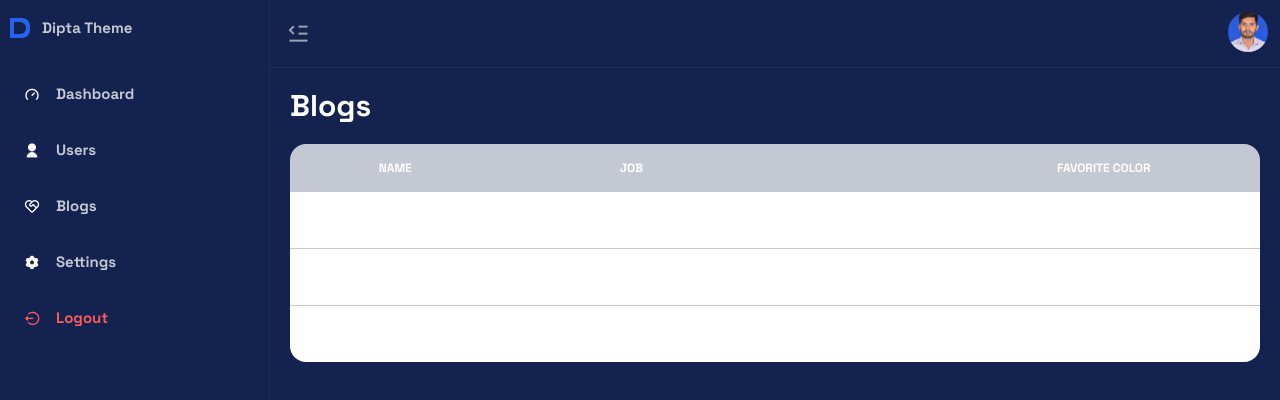
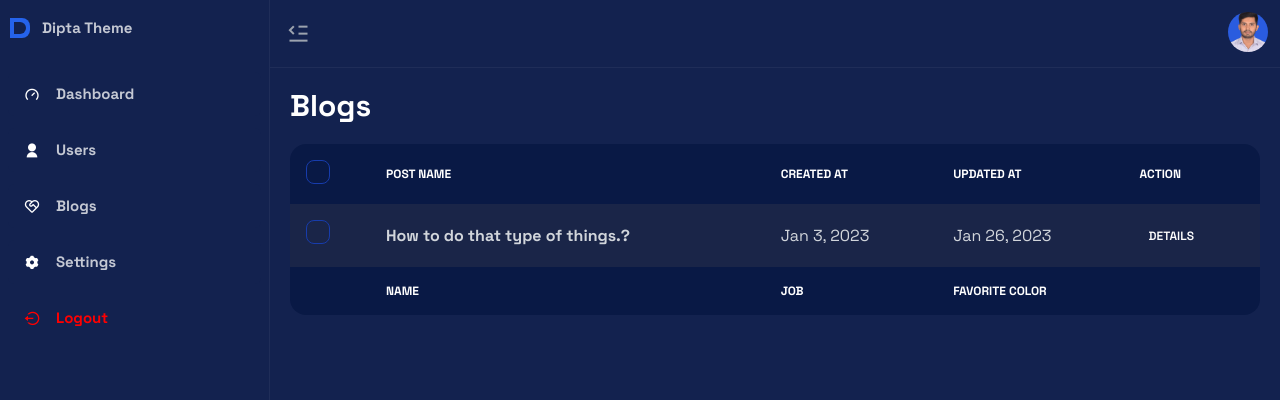
Before and after one commit to diptasahacse/ready-to-use-react-template-and-cms-with-tailwindcss-daisy-ui, a React (Vite) app: page /dashboard/blogs in a window 1280 px wide. Shown: the top 400 px of the page. Built offline with nearby package versions, Linux system fonts and the light colour scheme.

Commit message:
working on blog page

```diff
--- a/src/App.css
+++ b/src/App.css
@@ -56,7 +56,17 @@ Dashboard
   border-bottom-right-radius: 10px;
   background-color: #13224f;
 }
+#main-database-layout .table :where(thead, tfoot) :where(th, td){
+  background-color: #091945;
 
+}
+#main-database-layout .table :where(tbody th, tbody td){
+  background-color: #1b2648e7;
+}
+#main-database-layout .checkbox{
+  border-color: #173cac;
+
+}
 /*
 Front Part
 
--- a/src/components/Dashboard/Components/PageTitle.jsx
+++ b/src/components/Dashboard/Components/PageTitle.jsx
@@ -2,7 +2,7 @@ import React from 'react'
 
 const PageTitle = ({title}) => {
   return (
-    <div className='mb-5'>
+    <div className='mb-5 sticky top-0'>
         <h3 className=' text-3xl font-bold'>{title}</h3>
     </div>
   )
--- a/src/components/Dashboard/Layouts/Navbar.jsx
+++ b/src/components/Dashboard/Layouts/Navbar.jsx
@@ -10,7 +10,7 @@ const Navbar = () => {
     dashboard: { sideBarOpen },
   } = state;
   return (
-    <div className="navbar sticky border-b border-[#f1f5f90d] top-0 bg-neutral">
+    <div className="navbar sticky border-b border-[#f1f5f90d] z-50 top-0 bg-neutral">
       <div className="flex-1">
         <span
           className=" text-2xl cursor-pointer"
--- a/src/components/Dashboard/Pages/blogs.jsx
+++ b/src/components/Dashboard/Pages/blogs.jsx
@@ -8,40 +8,57 @@ const Blogs = () => {
         <PageTitle title="Blogs" />
       </div>
       <div>
-        <div className="overflow-x-auto">
+        <div className="overflow-x-auto w-full">
           <table className="table w-full">
             {/* head */}
             <thead>
+              <tr>
+                <th>
+                  <label>
+                    <input type="checkbox" className="checkbox" />
+                  </label>
+                </th>
+                <th>Post Name</th>
+                <th>Created At</th>
+                <th>Updated At</th>
+                <th>Action</th>
+              </tr>
+            </thead>
+            <tbody>
+              {/* row 1 */}
+              <tr>
+                <th>
+                  <label>
+                    <input type="checkbox" className="checkbox" />
+                  </label>
+                </th>
+                <td>
+                  <div className="flex items-center space-x-3 text-gray-300">
+                    <div className="font-bold">
+                      How to do that type of things.?
+                    </div>
+                  </div>
+                </td>
+                <td className="text-gray-300">
+                  Jan 3, 2023
+                </td>
+                <td className="text-gray-300">Jan 26, 2023</td>
+                <th>
+                  <button className="btn btn-ghost btn-xs">details</button>
+                </th>
+              </tr>
+
+            </tbody>
+            {/* foot */}
+            <tfoot>
               <tr>
                 <th></th>
                 <th>Name</th>
                 <th>Job</th>
                 <th>Favorite Color</th>
+                <th></th>
               </tr>
-            </thead>
-            <tbody>
-              {/* row 1 */}
-              <tr>
-                <th>1</th>
-                <td>Cy Ganderton</td>
-                <td>Quality Control Specialist</td>
-                <td>Blue</td>
-              </tr>
-              {/* row 2 */}
-              <tr className="hover">
-                <th>2</th>
-                <td>Hart Hagerty</td>
-                <td>Desktop Support Technician</td>
-                <td>Purple</td>
-              </tr>
-              {/* row 3 */}
-              <tr>
-                <th>3</th>
-                <td>Brice Swyre</td>
-                <td>Tax Accountant</td>
-                <td>Red</td>
-              </tr>
-            </tbody>
+            </tfoot>
           </table>
         </div>
       </div>
--- a/tailwind.config.js
+++ b/tailwind.config.js
@@ -8,7 +8,7 @@ export default {
     themes: [
       {
         mytheme: {
-          primary: "#e3ffe6",
+          primary: "#13224f",
           secondary: "#091945",
           accent: "#091945",
           neutral: "#13224f",
@@ -17,7 +17,7 @@ export default {
           info: "#091945",
           success: "#1BBB70",
           warning: "#DF7E07",
-          error: "#FA5C5C",
+          error: "#FF0000",
         },
       },
     ],
```
